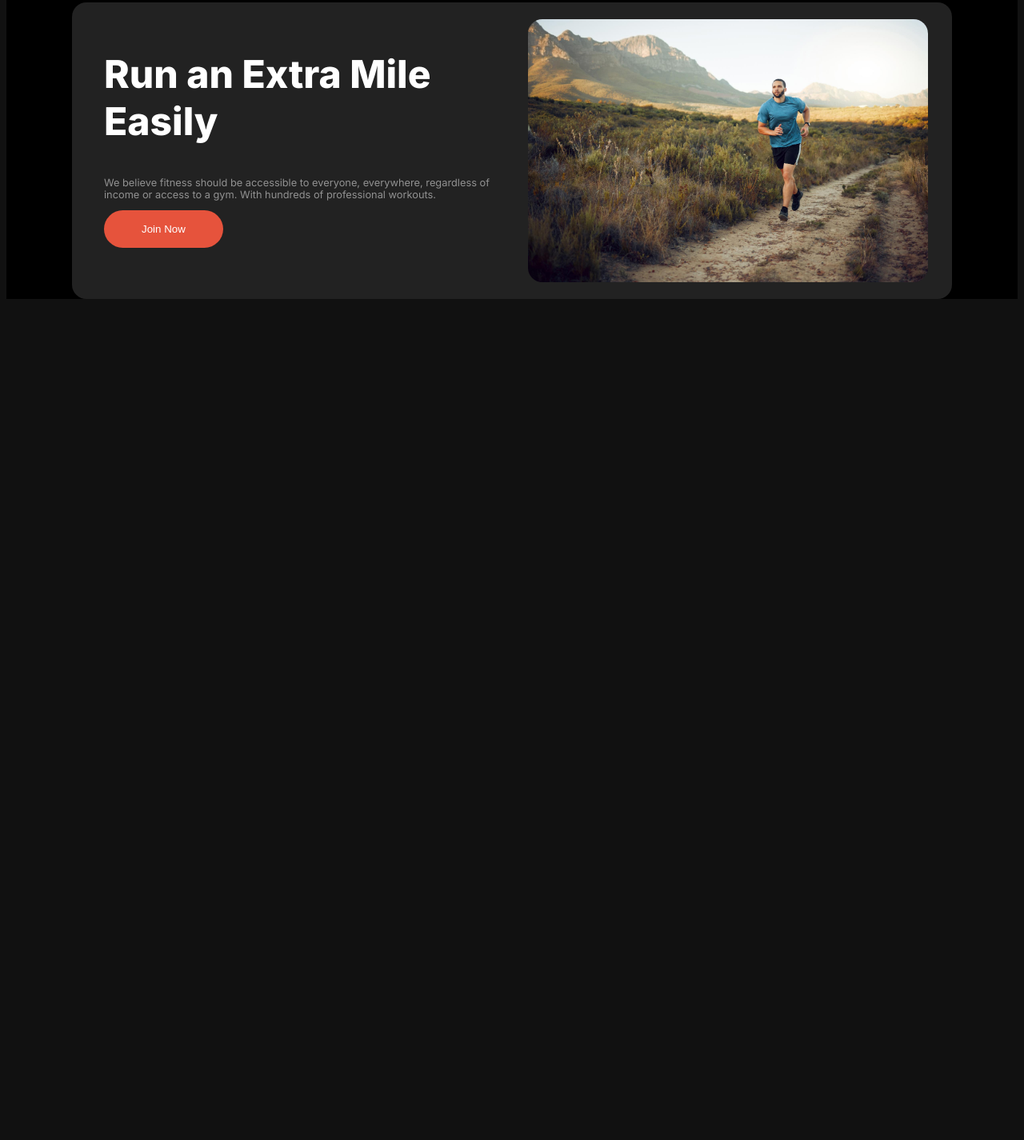
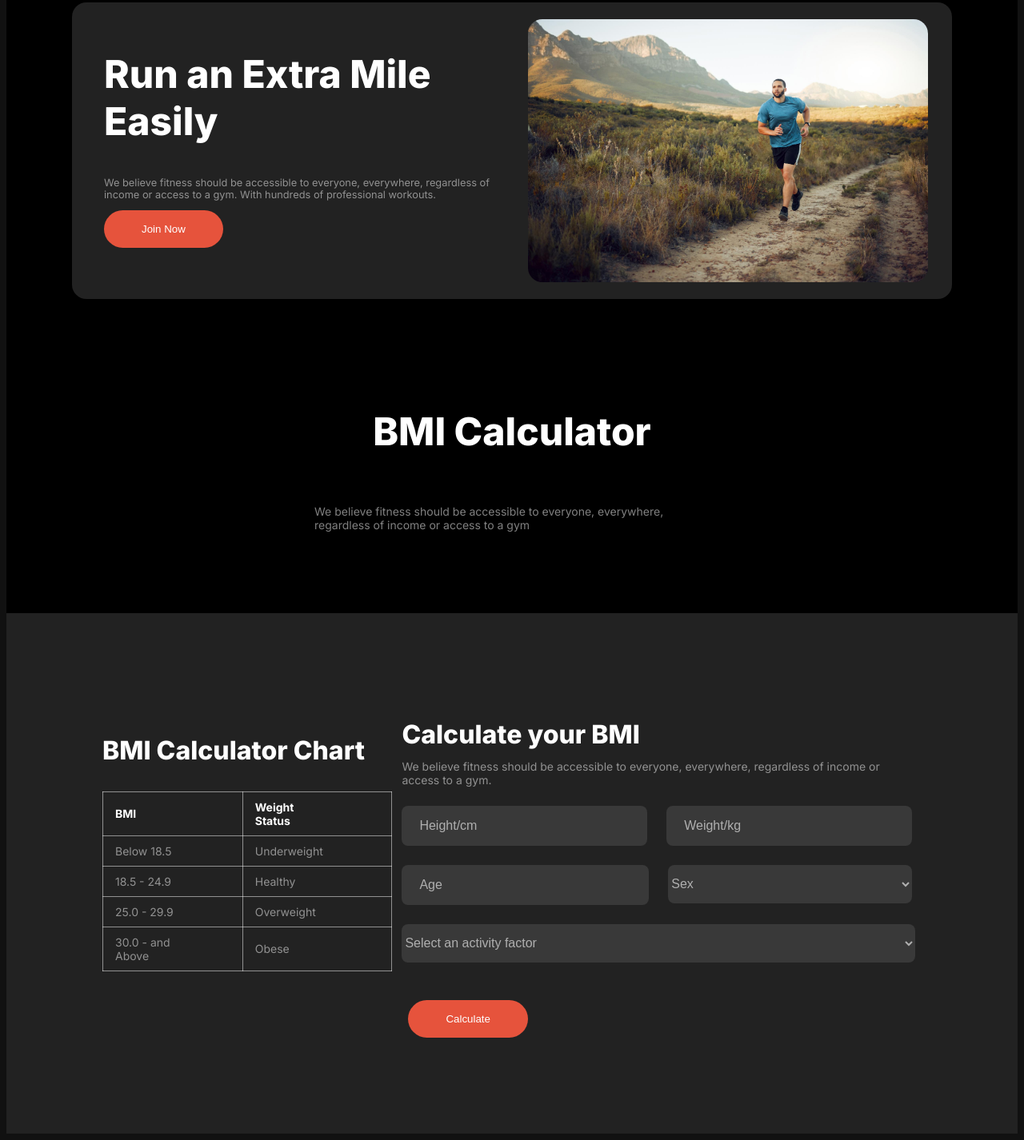
Before and after one commit to nazmul5675/assignment-fitness-web, a plain HTML site: page index.html in a window 1280 px wide. Shown: the part 1465-2891 px from the top of the page at 80% size. Before the commit the page ends 1847 px from the top, so only its background shows below. Drawn offline with Linux system fonts and the light colour scheme.

Commit message:
calculate bmi section

```diff
--- a/index.html
+++ b/index.html
@@ -117,7 +117,72 @@
 
 
         </section>
+        <!-- BMI Calculator section start here -->
+        <section class="BMI-calculator-container">
+            <div class="BMI-calculator-text ">
+                <h3 id="BMI-calculator-h3">BMI Calculator</h3>
+                <p id="BMI-calculator-p">We believe fitness should be accessible to everyone, everywhere, regardless
+                    of income or access to a gym</p>
+            </div>
+            <div class="BMI-calculator disply-flex">
+                <div class="BMI-calculator-chart">
+                    <h3>BMI Calculator Chart</h3>
+                    <table>
+                        <tr>
+                            <td class="white"><b>BMI</b></td>
+                            <td class="white"><b>Weight Status</b></td>
+                        </tr>
+                        <tr>
+                            <td>Below 18.5</td>
+                            <td>Underweight</td>
+                        </tr>
+                        <tr>
+                            <td>18.5 - 24.9</td>
+                            <td>Healthy</td>
+                        </tr>
+                        <tr>
+                            <td>25.0 - 29.9</td>
+                            <td>Overweight</td>
+                        </tr>
+                        <tr>
+                            <td>30.0 - and Above</td>
+                            <td>Obese</td>
+                        </tr>
+                    </table>
+                </div>
+                <div class="BMI-calculator-calculator">
+                    <h3>Calculate your BMI</h3>
+                    <p>We believe fitness should be accessible to everyone, everywhere, regardless of income or access
+                        to a gym. </p>
+                    <form action="">
+                        <div class="disply-flex"><input class="BMI-calculator-input" type="number"
+                                placeholder="Height/cm">
+                            <input class="BMI-calculator-input" type="number" placeholder="Weight/kg">
+                        </div>
+                        <div class="disply-flex"><input class="BMI-calculator-input" type="number" placeholder="Age">
+                            <select class="BMI-calculator-input">
+                                <option hidden>Sex</option>
+                                <option class="BMI-calculator-option">Male</option>
+                                <option class="BMI-calculator-option">Female</option>
+                                <option class="BMI-calculator-option">Others</option>
+                            </select>
+                        </div>
+                        <select class="BMI-calculator-input BMI-calculator-input-s">
+                            <option class="BMI-calculator-option  " hidden>Select an activity factor</option>
+                            <option class="BMI-calculator-option">INNER PEACE</option>
+                            <option class="BMI-calculator-option">INNER PEACE</option>
+                            <option class="BMI-calculator-option">INNER PEACE</option>
+                            <option class="BMI-calculator-option">INNER PEACE</option>
+                        </select>
+                    </form>
 
+                    <button class="common-btn-orange calculate-btn">Calculate</button>
+
+
+                </div>
+            </div>
+
+        </section>
 
 
     </main>
--- a/styles.css
+++ b/styles.css
@@ -264,7 +264,112 @@ nav {
     border-radius: 18px;
 }
 
+/* BMI Calculator section start here */
 
+.BMI-calculator-text {
+    display: flex;
+    flex-direction: column;
+    justify-content: center;
+    align-items: center;
+    color: white;
+    padding: 88px 385px 88px 385px;
+}
+
+#BMI-calculator-h3 {
+    font-size: 3rem;
+    font-weight: 800;
+}
+
+#BMI-calculator-p {
+    font-weight: 400;
+    font-size: 0.875rem;
+    color: rgba(255, 255, 255, 0.5);
+}
+
+.BMI-calculator {
+
+    width: fill;
+    max-height: 471px;
+    background: rgba(34, 34, 34, 1);
+    color: white;
+}
+
+.BMI-calculator-chart h3 {
+    font-weight: 800;
+    font-size: 2rem;
+}
+
+table,
+td {
+    border: 1px solid rgba(255, 255, 255, 0.5);
+    border-collapse: collapse;
+    padding: 10px;
+    padding-right: 80px;
+    padding-left: 15px;
+    color: rgba(255, 255, 255, 0.5);
+    font-size: 0.875rem;
+    font-weight: 400;
+}
+
+.white {
+    color: white;
+}
+
+.BMI-calculator {
+    justify-content: space-evenly;
+    padding: 120px;
+}
+
+.BMI-calculator-calculator h3 {
+    font-size: 2rem;
+    font-weight: 800;
+    margin: 12px;
+}
+
+
+.BMI-calculator-calculator p {
+    font-weight: 400;
+    font-size: 0.875rem;
+    color: rgba(255, 255, 255, 0.5);
+    margin: 12px;
+}
+
+.BMI-calculator-input {
+    display: flex;
+    flex-wrap: wrap;
+    height: 48px;
+    width: 100%;
+    border: none;
+    border-radius: 8px;
+    margin: 12px;
+    background-color: rgba(255, 255, 255, 0.1);
+    color: rgba(255, 255, 255, 0.6);
+    font-size: 1rem;
+    font-weight: 400;
+}
+
+.BMI-calculator-input-s {
+    width: 97%;
+}
+
+
+::placeholder {
+    color: rgba(255, 255, 255, 0.6);
+    font-size: 1rem;
+    font-weight: 400;
+    padding: 20px;
+
+}
+
+.BMI-calculator-option {
+    color: black;
+    font-weight: 400;
+}
+
+.calculate-btn {
+    margin-top: 35px;
+    margin-left: 20px;
+}
 
 
 /* media query section for mobile */
@@ -334,6 +439,7 @@ nav {
 
     /* Run an Extra Mile Easily */
     .run-extra-container {
+        margin-top: 66px;
         flex-direction: column;
         height: 671px;
     }
@@ -342,4 +448,20 @@ nav {
         display: inherit;
         flex-direction: column;
     }
+
+    /* BMI Calculator section */
+    /* .BMI-calculator-text {
+        justify-content: flex-start;
+        align-items: flex-start;
+    } */
+
+    .BMI-calculator-container {
+        display: flex;
+        flex-direction: column;
+    }
+
+    .flex-direction {
+        flex-direction: column;
+    }
+
 }
```
